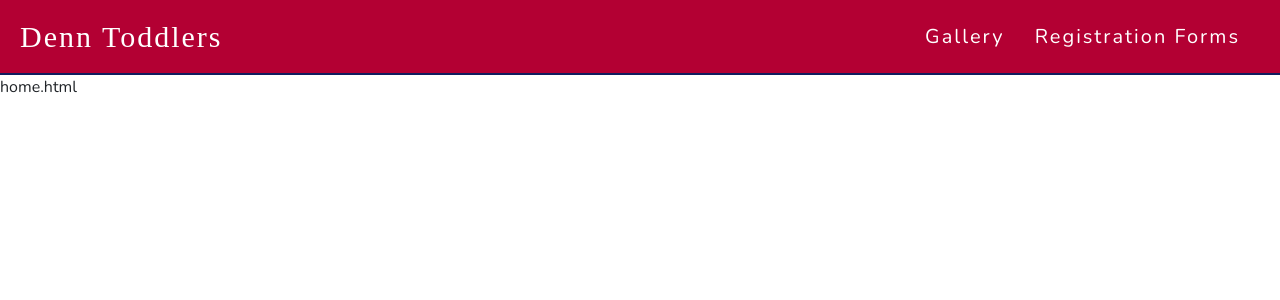
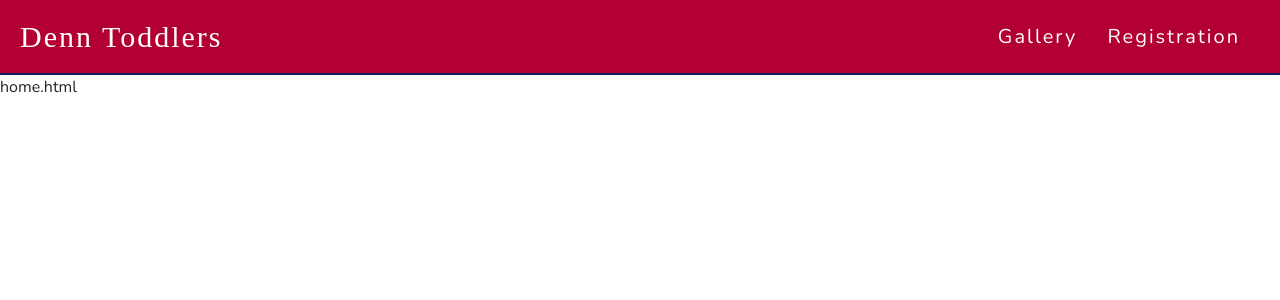
Before and after one commit to sam-timmins/denn_toddlers, a Django app: page / in a window 1280 px wide. Shown: the top 300 px of the page. Run offline with Django 3.2, Linux system fonts and the light colour scheme; some libraries are stand-ins or nearby versions; some web fonts are replaced.

Commit message:
Change registration text

```diff
--- a/templates/layout/navbar.html
+++ b/templates/layout/navbar.html
@@ -33,7 +33,7 @@
                 <li class="nav-item me-lg-3 me-xl-5">
                     <a class="nav-link text-sm text-white text-center letter-spacing-2 p-3 p-lg-0" href="#"
                         aria-labelledby="navbar-registration">
-                        Registration Forms
+                        Registration
                     </a>
                     <span id="navbar-registration" class="sr-only">
                         A link with white text and a red background that navigates to the registration page in the same
```
